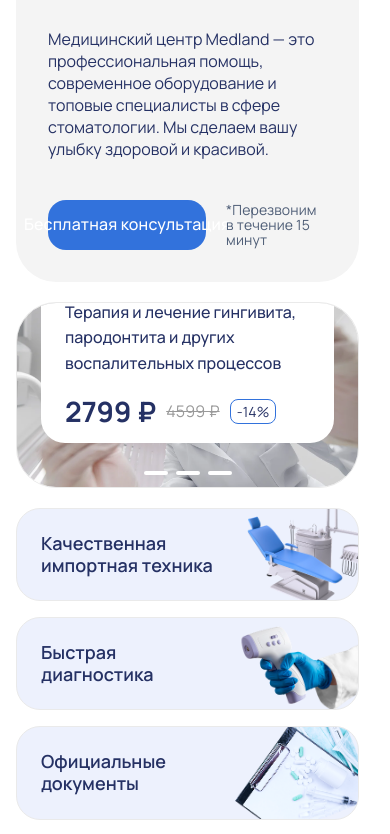
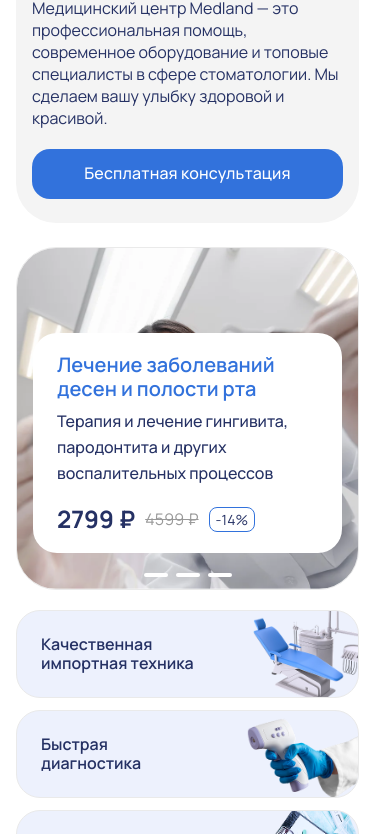
Before and after one commit to JBatsyus/medical, a website: page index.html in a window 390 px wide. Shown: the part 348-1182 px from the top of the page. Drawn offline with Linux system fonts and the light colour scheme.

Commit message:
секция hero - адаптив mobile

```diff
--- a/index.html
+++ b/index.html
@@ -80,7 +80,7 @@
                         </p>
                         <div class="hero__actions">
                             <a href="#" class="button">Бесплатная консультация</a>
-                            <span class="hero__note">*Перезвоним в течение 15 минут</span>
+                            <span class="hero__note visible-mobile">*Перезвоним в течение 15 минут</span>
                         </div>
                     </div>
                     <!-- Слайдер -->
--- a/styles/blocks/_hero.scss
+++ b/styles/blocks/_hero.scss
@@ -13,6 +13,10 @@
         @include tablet {
             flex-direction: column;
         }
+
+        @include mobile {
+            gap: 24px;
+        }
     }
 
     &__text {
@@ -26,6 +30,10 @@
             width: 100%;
             padding: 32px;
         }
+
+        @include mobile {
+            padding: 24px 16px;
+        }
     }
 
     &__subtitle {
@@ -33,17 +41,29 @@
         padding: 12px;
         font-weight: 500;
         margin-bottom: 24px;
+        background-color: var(--white);
+        border-radius: 18px;
 
         @include tablet {
             margin-bottom: 20px;
         }
+
+        @include mobile {
+            padding: 8px 12px;
+            margin-bottom: 12px;
+        }
     }
 
     &__title {
-        margin-bottom: 50px;
+        padding-bottom: 24px;
+        border-bottom: 1px solid var(--gray_1);
 
         @include tablet {
-            margin-bottom: 40px;
+            padding-bottom: 20px;
+        }
+
+        @include mobile {
+            padding-bottom: 16px;
         }
     }
 
@@ -52,18 +72,35 @@
     }
 
     &__description {
+        padding-top: 27px;
         margin-bottom: 40px;
+
+        @include tablet {
+            font-size: 18px;
+            padding-top: 20px;
+        }
+
+        @include mobile {
+            font-size: 16px;
+            padding-top: 16px;
+            margin-bottom: 20px;
+        }
     }
 
     &__actions {
         display: flex;
         align-items: center;
         gap: 20px;
+
+        @include mobile {
+            .button {
+                width: 100%;
+            }
+        }
     }
 
     &__note {
         font-size: 14px;
-
         line-height: 1.1;
         letter-spacing: 0.01em;
         color: var(--gray_blue_dark);
@@ -76,10 +113,7 @@
 
         @include tablet {
             width: 100%;
-
-
         }
-
     }
 }
 
@@ -89,9 +123,11 @@
 
 .hero-slider {
     @include tablet {
+        aspect-ratio: 16 / 8.7;
+    }
 
-        aspect-ratio: 16 / 8.7;
-
+    @include mobile {
+        aspect-ratio: 1;
     }
 
     &__swiper {
@@ -136,6 +172,13 @@
             padding: 16px 24px;
             bottom: 44px;
         }
+
+        @include mobile {
+            left: 16px;
+            right: 16px;
+            padding: 20px 24px;
+            bottom: 36px;
+        }
     }
 
     &__title {
@@ -148,6 +191,11 @@
         @include tablet {
             font-size: 24px;
         }
+
+        @include mobile {
+            font-size: 20px;
+            margin-bottom: 8px;
+        }
     }
 
     &__desc {
@@ -156,9 +204,7 @@
         line-height: 1.6;
         color: var(--blue_black);
         margin-bottom: 20px;
-
     }
-
 
     &__price {
         display: flex;
@@ -176,6 +222,10 @@
 
         @include tablet {
             font-size: 28px;
+        }
+
+        @include mobile {
+            font-size: 24px;
         }
     }
 
@@ -264,11 +314,21 @@
 .hero {
     &__features-list {
         display: grid;
-        grid-template-columns: repeat(auto-fit, minmax(240px, 1fr));
+        // grid-template-columns: repeat(auto-fit, minmax(240px, 1fr));
+        grid-template-columns: repeat(4, 1fr);
         gap: 20px;
+
+        @include laptop-s {
+            grid-template-columns: repeat(2, 1fr);
+        }
 
         @include tablet {
             gap: 16px;
+        }
+
+        @include mobile {
+            grid-template-columns: 1fr;
+            gap: 12px;
         }
     }
 
@@ -285,6 +345,10 @@
         @include tablet {
             min-height: 92px;
         }
+
+        @include mobile {
+            min-height: 86px;
+        }
     }
 
     &__features-title {
@@ -298,6 +362,10 @@
 
         @include tablet {
             font-size: 18px;
+        }
+
+        @include mobile {
+            font-size: 16px;
         }
     }
 
```
Also changed, not shown: styles/main.css, 1 other file.
